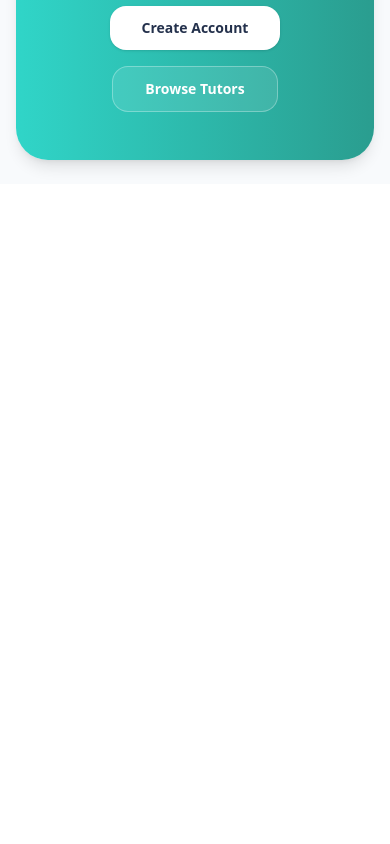
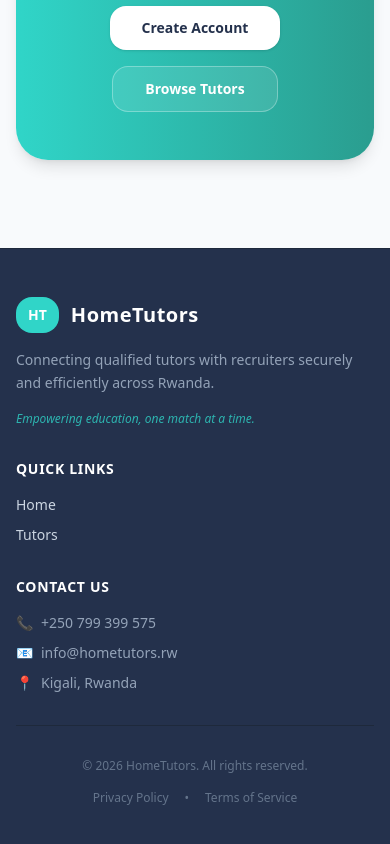
Before and after one commit to Mugisha-m/hometutors, a React (Vite) app in the folder frontend/: page / in a window 390 px wide. Shown: the part 3456-4300 px from the top of the page. Before the commit the page ends 3640 px from the top, so only its background shows below. Built offline with nearby package versions, Linux system fonts and the light colour scheme; no server answers.

Commit message:
add footer,location to tutors and location based search

```diff
--- a/frontend/src/App.tsx
+++ b/frontend/src/App.tsx
@@ -14,10 +14,12 @@ import LoginPage from "./pages/LoginPage";
 import Navbar from "./components/Navbar";
 import ProtectedRoute from "./components/ProtectedRoute";
 import ChatWidget from "./components/ChatWidget";
+import Footer from "./components/Footer";
 
 function App() {
   return (
-    <div className="min-h-screen bg-slate-50 text-charcoal">
+    <div className="min-h-screen bg-slate-50 text-charcoal flex flex-col justify-between">
+      <div>
         <Navbar />
         <main className="mx-auto max-w-7xl px-4 py-6 md:px-6">
           <Routes>
@@ -85,6 +87,8 @@ function App() {
             <Route path="*" element={<Navigate to="/" replace />} />
           </Routes>
         </main>
+      </div>
+      <Footer />
       <ChatWidget />
     </div>
   );
--- /dev/null
+++ b/frontend/src/components/Footer.tsx
@@ -0,0 +1,94 @@
+import { Link } from "react-router-dom";
+import { useTranslation } from "react-i18next";
+import { getToken, getUserRole } from "../lib/auth";
+
+const Footer = () => {
+  const { t } = useTranslation();
+  const token = getToken();
+  const role = getUserRole();
+  const dashboardLink = role === "ADMIN" ? "/admin" : role === "RECRUITER" ? "/dashboard/recruiter" : "/dashboard/tutor";
+
+  return (
+    <footer className="bg-charcoal text-slate-300 mt-16 border-t border-slate-800">
+      <div className="mx-auto max-w-7xl px-4 py-12 md:px-6">
+        <div className="grid gap-8 sm:grid-cols-2 md:grid-cols-3 lg:grid-cols-4">
+
+          {/* Logo & Description */}
+          <div className="space-y-4 md:col-span-2 lg:col-span-2">
+            <div className="flex items-center gap-3">
+              <div className="rounded-2xl bg-turquoise px-3 py-2 text-white font-bold text-sm">HT</div>
+              <span className="text-xl font-bold text-white tracking-wide">{t("app.name")}</span>
+            </div>
+            <p className="max-w-md text-sm text-slate-400 leading-relaxed">
+              {t("footer.desc")}
+            </p>
+            <p className="text-xs text-turquoise/80 italic font-medium">
+              {t("footer.tagline")}
+            </p>
+          </div>
+
+          {/* Quick Links */}
+          <div className="space-y-4">
+            <h3 className="text-sm font-semibold text-white uppercase tracking-wider">{t("footer.links")}</h3>
+            <ul className="space-y-2.5 text-sm">
+              <li>
+                <Link to="/" className="hover:text-turquoise transition-colors duration-150">{t("nav.home")}</Link>
+              </li>
+              <li>
+                <Link to="/tutors" className="hover:text-turquoise transition-colors duration-150">{t("nav.tutors")}</Link>
+              </li>
+              {token && (
+                <>
+                  <li>
+                    <Link to="/messages" className="hover:text-turquoise transition-colors duration-150">{t("nav.messages")}</Link>
+                  </li>
+                  <li>
+                    <Link to={dashboardLink} className="hover:text-turquoise transition-colors duration-150">
+                      {role === "ADMIN" ? t("nav.admin") : t("nav.dashboard")}
+                    </Link>
+                  </li>
+                </>
+              )}
+            </ul>
+          </div>
+
+          {/* Contact Details */}
+          <div className="space-y-4">
+            <h3 className="text-sm font-semibold text-white uppercase tracking-wider">{t("footer.contact")}</h3>
+            <ul className="space-y-2.5 text-sm text-slate-400">
+              <li className="flex items-center gap-2">
+                <span>📞</span>
+                <span>+250 799 399 575</span>
+              </li>
+              <li className="flex items-center gap-2">
+                <span>📧</span>
+                <span className="break-all">info@hometutors.rw</span>
+              </li>
+              <li className="flex items-center gap-2">
+                <span>📍</span>
+                <span>Kigali, Rwanda</span>
+              </li>
+            </ul>
+          </div>
+
+        </div>
+
+        {/* Divider */}
+        <hr className="my-8 border-slate-800" />
+
+        {/* Bottom row */}
+        <div className="flex flex-col sm:flex-row items-center justify-between gap-4 text-xs text-slate-500">
+          <p>© {new Date().getFullYear()} {t("app.name")}. {t("footer.rights")}</p>
+          <div className="flex items-center gap-4">
+            <a href="#" className="hover:text-turquoise transition-colors">Privacy Policy</a>
+            <span>•</span>
+            <a href="#" className="hover:text-turquoise transition-colors">Terms of Service</a>
+          </div>
+        </div>
+
+      </div>
+    </footer>
+  );
+};
+
+export default Footer;
--- a/frontend/src/i18n/locales/en.json
+++ b/frontend/src/i18n/locales/en.json
@@ -126,7 +126,12 @@
     "documents": "Documents",
     "documentHidden": "Hidden until approved",
     "documentAvailable": "Available",
-    "viewDocument": "View Document"
+    "viewDocument": "View Document",
+    "location": "Location",
+    "district": "District",
+    "sector": "Sector",
+    "city": "City",
+    "locationInfo": "Location Information"
   },
   "tutorList": {
     "title": "Browse Tutors",
@@ -135,6 +140,8 @@
     "refresh": "Refresh",
     "searchLabel": "Search by name or skills",
     "searchPlaceholder": "Search tutors...",
+    "searchLocationLabel": "Search by Location",
+    "searchLocationPlaceholder": "District, sector, or city...",
     "filterActive": "Active this week",
     "filterVerified": "Verified only",
     "empty": "No tutors found. Try adjusting your filters.",
@@ -174,5 +181,12 @@
     "switch": "Switch Language",
     "english": "English",
     "kinyarwanda": "Kinyarwanda"
+  },
+  "footer": {
+    "desc": "Connecting qualified tutors with recruiters securely and efficiently across Rwanda.",
+    "links": "Quick Links",
+    "contact": "Contact Us",
+    "rights": "All rights reserved.",
+    "tagline": "Empowering education, one match at a time."
   }
 }
--- a/frontend/src/i18n/locales/rw.json
+++ b/frontend/src/i18n/locales/rw.json
@@ -130,7 +130,12 @@
     "documents": "Inyandiko",
     "documentHidden": "Bihishwe kugeza yemejwe",
     "documentAvailable": "Bihari",
-    "viewDocument": "Reba Inyandiko"
+    "viewDocument": "Reba Inyandiko",
+    "location": "Aho atuye",
+    "district": "Akarere",
+    "sector": "Umurenge",
+    "city": "Umujyi",
+    "locationInfo": "Amakuru y'aho atuye"
   },
   "tutorList": {
     "title": "Shakisha Abarimu",
@@ -139,6 +144,8 @@
     "refresh": "Hindura",
     "searchLabel": "Shakisha ku izina cyangwa ubuhanga",
     "searchPlaceholder": "Shakisha abarimu...",
+    "searchLocationLabel": "Shakisha aho atuye",
+    "searchLocationPlaceholder": "Akarere, Umurenge, cyangwa Umujyi...",
     "filterActive": "Bakora iki cyumweru",
     "filterVerified": "Bahamijwe gusa",
     "empty": "Nta barimu bashakishwa. Gerageza guhindura ibyifuzo.",
@@ -178,5 +185,12 @@
     "switch": "Hindura Ururimi",
     "english": "Icyongereza",
     "kinyarwanda": "Kinyarwanda"
+  },
+  "footer": {
+    "desc": "Huzuza abarimu bafite ubushobozi n'abakoresha abakozi mu buryo bwizewe kandi bwihuse mu Rwanda.",
+    "links": "Ihuza ry'ibanze",
+    "contact": "Twandikire",
+    "rights": "Uburenganzira bwose burasigasirwa.",
+    "tagline": "Guteza imbere uburezi, guhuza ku nshuro imwe."
   }
 }
--- a/frontend/src/pages/TutorDashboardPage.tsx
+++ b/frontend/src/pages/TutorDashboardPage.tsx
@@ -14,6 +14,9 @@ interface TutorProfile {
   profilePicture?: string;
   contactPhone?: string;
   contactEmail?: string;
+  district?: string;
+  sector?: string;
+  city?: string;
   verified: boolean;
   documents: any[];
   weeklyActivities: any[];
@@ -31,7 +34,10 @@ const TutorDashboardPage = () => {
     certificates: "",
     bio: "",
     contactPhone: "",
-    contactEmail: ""
+    contactEmail: "",
+    district: "",
+    sector: "",
+    city: ""
   });
   const [documentForm, setDocumentForm] = useState({ title: "", url: "", containsContact: false });
   const [uploadingPhoto, setUploadingPhoto] = useState(false);
@@ -61,7 +67,10 @@ const TutorDashboardPage = () => {
         certificates: response.data.data.certificates,
         bio: response.data.data.bio,
         contactPhone: response.data.data.contactPhone || "",
-        contactEmail: response.data.data.contactEmail || ""
+        contactEmail: response.data.data.contactEmail || "",
+        district: response.data.data.district || "",
+        sector: response.data.data.sector || "",
+        city: response.data.data.city || ""
       });
       setActiveThisWeek(response.data.data.weeklyActivities.some((activity: any) => activity.active));
     }).catch(() => navigate("/login"));
@@ -297,6 +306,33 @@ const TutorDashboardPage = () => {
               disabled={!editing}
             />
           </label>
+          <label className="space-y-2">
+            <span className="text-sm font-medium text-charcoal">District</span>
+            <input
+              value={formData.district}
+              onChange={(e) => setFormData(prev => ({ ...prev, district: e.target.value }))}
+              disabled={!editing}
+              placeholder="e.g. Nyarugenge"
+            />
+          </label>
+          <label className="space-y-2">
+            <span className="text-sm font-medium text-charcoal">Sector</span>
+            <input
+              value={formData.sector}
+              onChange={(e) => setFormData(prev => ({ ...prev, sector: e.target.value }))}
+              disabled={!editing}
+              placeholder="e.g. Kimisagara"
+            />
+          </label>
+          <label className="space-y-2">
+            <span className="text-sm font-medium text-charcoal">City</span>
+            <input
+              value={formData.city}
+              onChange={(e) => setFormData(prev => ({ ...prev, city: e.target.value }))}
+              disabled={!editing}
+              placeholder="e.g. Kigali"
+            />
+          </label>
         </div>
       </div>
 
```
Also changed, not shown: frontend/src/pages/TutorDetailPage.tsx (+25 -0 lines), frontend/src/pages/TutorListPage.tsx (+17 -2 lines), 2 other files (tests, documents, lock files or other folders). Lines whose indentation alone changed are shown as unchanged.
